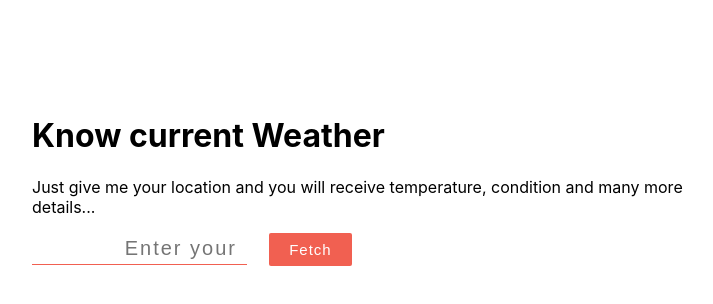
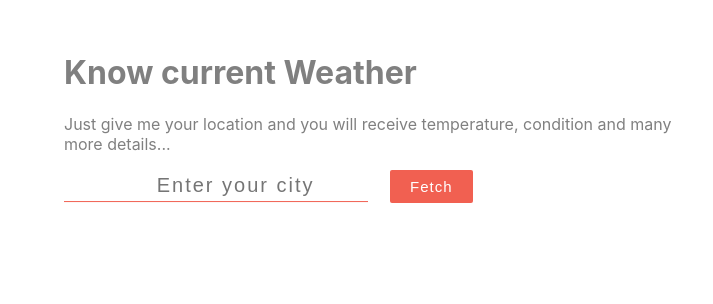
Before and after one commit to akash-p-007/weather-report, a React (Create React App) app: page / in a window 1280 px wide. Shown: the part 180-484 px from the top of the page, without its empty margins (256-969 px from the left). Built offline with nearby package versions, Linux system fonts and the light colour scheme; no server answers.

Commit message:
CSS updated

```diff
--- a/src/App.css
+++ b/src/App.css
@@ -24,7 +24,7 @@ input[type="text"] {
   background-color: transparent;
   border: 0;
   border-bottom: solid 1px #f16051;
-  width: 30%;
+  width: 300px;
   padding-bottom: 4px;
   font-weight: lighter;
   letter-spacing: 2px;
@@ -38,36 +38,47 @@ input[type="text"] {
 }
 
 .container{
-  width: 704px;
-  height: 250px;
+  display: flex;
+  flex-direction: column;
+  flex-wrap: wrap;
   position: absolute;
-  top: 0;
-  bottom: 0;
-  left: 0;
-  right: 0;
-  margin: auto;
+  left: 50%;
+  top: 40%;
+  -webkit-transform: translate(-50%, -50%);
+  transform: translate(-50%, -50%);
 }
 
 .title-container{
-
+  color: grey;
 }
 
 .Clear {
   background-image: url("/img/Clear.jpeg");
+  background-repeat: no-repeat;
+  background-size: cover;
 }
 
 .Clouds {
   background-image: url("/img/Cloudy.jpg");
+  background-repeat: no-repeat;
+  background-size: cover;
 }
 
 .Rain {
   background-image: url("/img/Rain.jpeg");
+  background-repeat: no-repeat;
+  background-size: cover;
+  color: white;
 }
 
 .Haze{
   background-image: url("/img/Haze.jpg");
+  background-repeat: no-repeat;
+  background-size: cover;
 }
 
 .Mist{
   background-image: url("/img/Mist.jpg");
+  background-repeat: no-repeat;
+  background-size: cover;
 }
```
